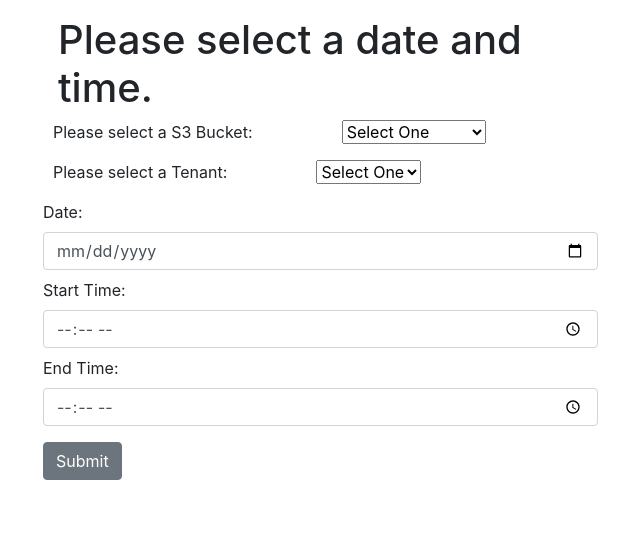
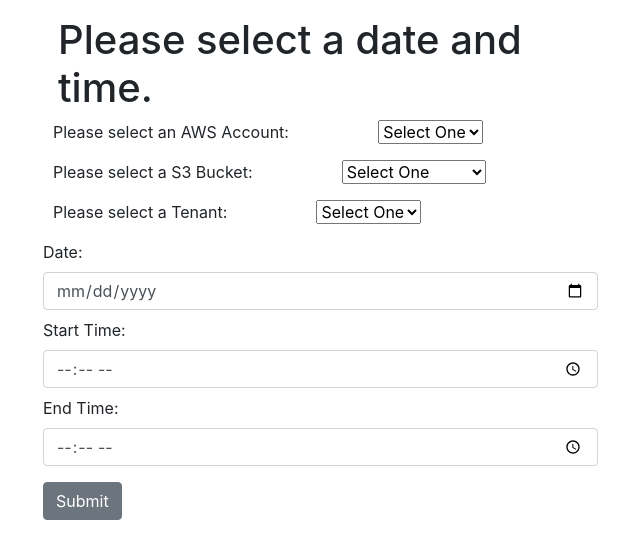
Before and after one commit to Modjoul-SWE/rfid_testing_tool, a Flask app: page / in a window 1280 px wide. Shown: the part 56-615 px from the top of the page, without its empty margins (227-867 px from the left). Run offline with Flask 2, Linux system fonts and the light colour scheme; some libraries are stand-ins or nearby versions.

Commit message:
added account option in form

```diff
--- a/server.py
+++ b/server.py
@@ -65,8 +65,8 @@ def boto3_info():
     #Creating a low-level functional client
     client = boto3.client(
     's3',
-    aws_access_key_id = os.getenv('AWS_ACCESS_KEY'),
-    aws_secret_access_key = os.getenv('AWS_SECRET_ACCESS_CODE'),
+    aws_access_key_id = os.getenv('AWS_PROD_ACCESS_KEY'),
+    aws_secret_access_key = os.getenv('AWS_PROD_SECRET_ACCESS_CODE'),
     region_name = os.getenv('AWS_REGION')
     )
 
--- a/templates/home.html
+++ b/templates/home.html
@@ -18,9 +18,17 @@
         <form action="/time"  method='post' class="col-md-6 offset-2 mt-3">
             <h1>Please select a date and time.</h1>
             <div class="form-row">
+                <label for="aws_account" class="form-label">Please select an AWS Account:</label>
+                <select name="aws_account" class="mb-3 form-select offset-2">
+                    <option value="n/a" class="selected" required>Select One</option>
+                    <option value="dev" class="form-control">Dev</option>
+                    <option value="production" class="form-control">Production</option>
+
+
+                </select>
                 <label for="bucket" class="form-label">Please select a S3 Bucket:</label>
                 <select name="bucket" class="mb-3 form-select offset-2">
-                    <option value="n/a" class="selected">Select One</option>
+                    <option value="n/a" class="selected" required>Select One</option>
                     <option value="production" class="form-control">Production</option>
                     <option value="non-whitelisted" class="form-control">Non-Whitelisted</option>
                     <option value="garbage" class="form-control" disabled>Garbage</option>
@@ -28,7 +36,7 @@
                 </select>
                 <label for="tenant" class="form-label">Please select a Tenant:</label>
                 <select name="tenant" class="mb-3 form-select offset-2">
-                    <option value="n/a" class="selected">Select One</option>
+                    <option value="n/a" class="selected" required>Select One</option>
                     <option value="" class="form-control">All</option>
                     <option value="" class="form-control">Modjoul</option>
                     <option value="" class="form-control">Amazon</option>
@@ -38,15 +46,15 @@
             </div>
             <div class="row">
                 <label for="date" class="form-label">Date:</label>
-                <input type="date" name="date" id="date" class="form-control">
+                <input type="date" name="date" id="date" class="form-control" required>
             </div>
             <div class="row mt-2">
                 <label for="start_time" class="form-label">Start Time:</label>
-                <input type="time" name="start_time" id="start_time" class="form-control">
+                <input type="time" name="start_time" id="start_time" class="form-control" required>
             </div>
             <div class="row mt-2">
                 <label for="end_time" class="form-label">End Time:</label>
-                <input type="time" name="end_time" id="end_time" class="form-control">
+                <input type="time" name="end_time" id="end_time" class="form-control" required>
             </div>
             <div class="row">
                 <button class="btn btn-secondary mt-3">Submit</button>
```
